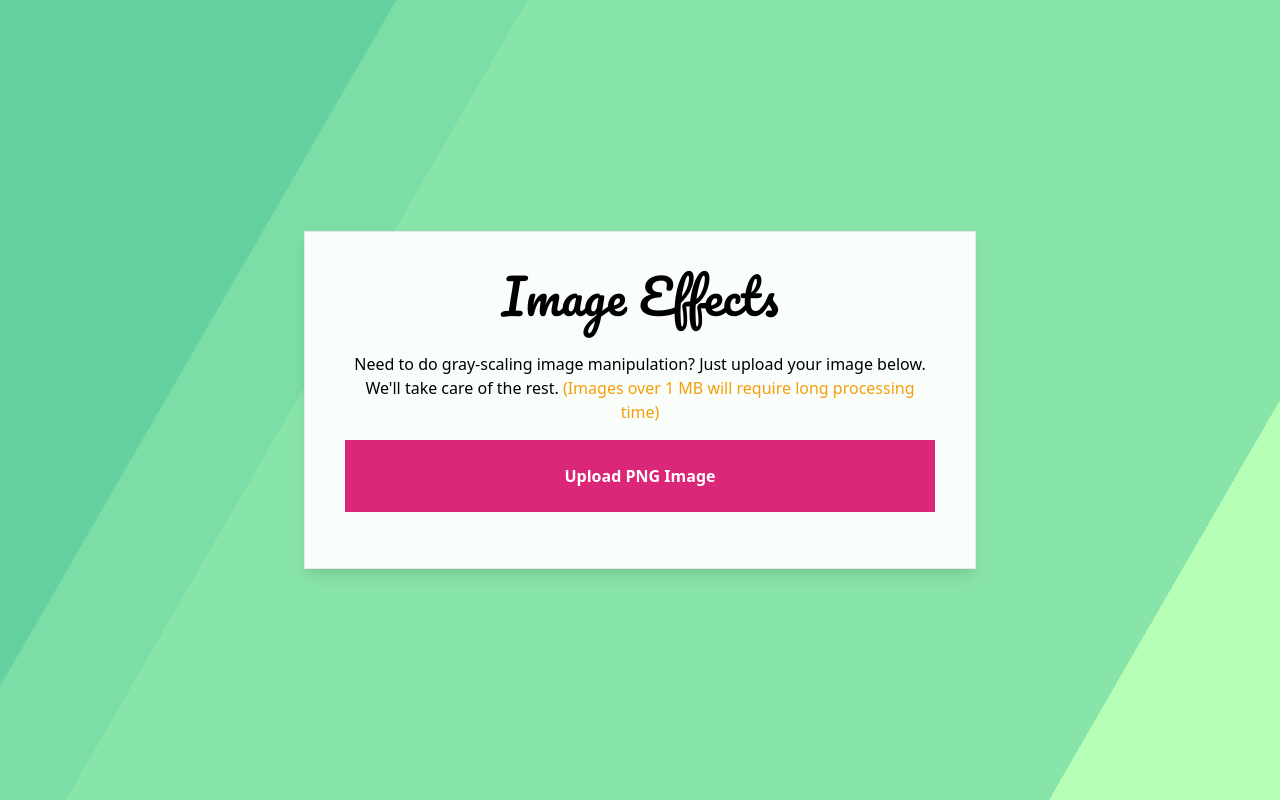
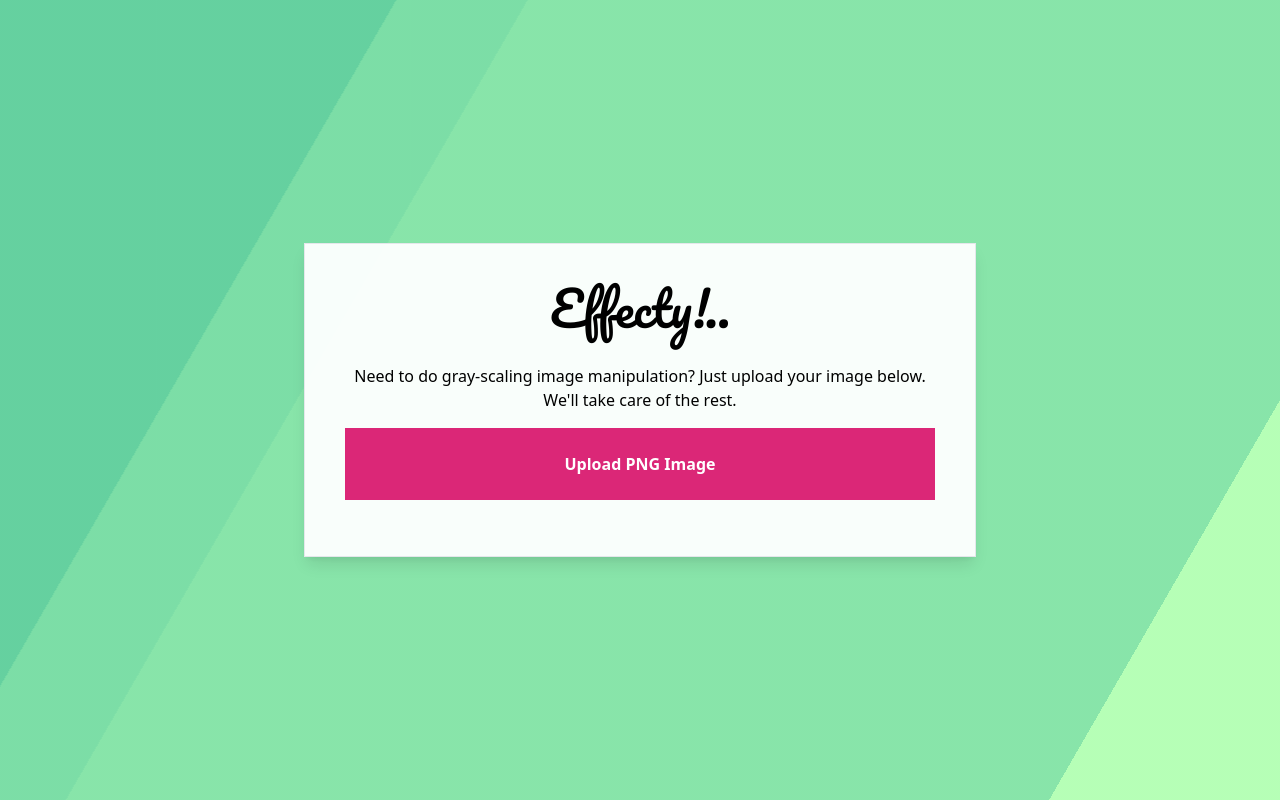
Before and after one commit to Adham-Niazy/Effecty, a website built with webpack: page dist/index.html in a window 1280 px wide. Built offline with nearby package versions, Linux system fonts and the light colour scheme; files whose address does not match are found by name.

Commit message:
New build after editing

```diff
--- a/dist/index.html
+++ b/dist/index.html
@@ -1,4 +1,4 @@
-<!doctype html><html><head><meta charset="utf-8"/><title>Image Effects</title><link href="https://unpkg.com/tailwindcss@^2/dist/tailwind.min.css" rel="stylesheet"/><link rel="preconnect" href="https://fonts.googleapis.com"/><link rel="preconnect" href="https://fonts.gstatic.com" crossorigin/><link href="https://fonts.googleapis.com/css2?family=Pacifico&display=swap" rel="stylesheet"/><link rel="stylesheet" href="style.css"/><style>h1 {
+<!doctype html><html><head><meta charset="utf-8"/><title>Effecty!</title><link href="https://unpkg.com/tailwindcss@^2/dist/tailwind.min.css" rel="stylesheet"/><link rel="preconnect" href="https://fonts.googleapis.com"/><link rel="preconnect" href="https://fonts.gstatic.com" crossorigin/><link href="https://fonts.googleapis.com/css2?family=Pacifico&display=swap" rel="stylesheet"/><link rel="stylesheet" href="style.css"/><style>h1 {
         font-family: "Pacifico", cursive;
       }
 
@@ -27,4 +27,4 @@
         100% {
           transform: translateX(25%);
         }
-      }</style><script defer="defer" src="index.js"></script></head><body><div class="bg fixed inset-y-0 -inset-x-2/4 opacity-50 z-0 bg-gradient-to-r from-yellow-400 to-pink-500"></div><div class="bg fixed inset-y-0 -inset-x-2/4 opacity-50 z-0 bg-gradient-to-r from-yellow-400 to-pink-500"></div><div class="bg fixed inset-y-0 -inset-x-2/4 opacity-50 z-0 bg-gradient-to-r from-yellow-400 to-pink-500"></div><div class="flex items-center justify-center h-screen relative z-100"><div class="bg-white bg-opacity-95 border shadow-lg p-10 text-center max-w-2xl"><h1 class="text-5xl mb-8">Image Effects</h1><p class="mb-4">Need to do gray-scaling image manipulation? Just upload your image below. We'll take care of the rest. <span class="text-yellow-500">(Images over 1 MB will require long processing time)</span></p><label class="bg-pink-600 text-white w-full p-6 block cursor-pointer font-bold mb-4"><input type="file" id="upload" accept=".png" class="hidden"/> Upload PNG Image</label><p class="text-red-500 hidden" id="error">Unfortunately we works on PNG images only.</p><div class="text-yellow-500 animate-bounce hidden" id="loading">We are processing your image right now be patient.</div><img id="new-img" class="w-auto mx-auto new-image"/></div></div></body></html>
+      }</style><script defer="defer" src="index.js"></script></head><body><div class="bg fixed inset-y-0 -inset-x-2/4 opacity-50 z-0 bg-gradient-to-r from-yellow-400 to-pink-500"></div><div class="bg fixed inset-y-0 -inset-x-2/4 opacity-50 z-0 bg-gradient-to-r from-yellow-400 to-pink-500"></div><div class="bg fixed inset-y-0 -inset-x-2/4 opacity-50 z-0 bg-gradient-to-r from-yellow-400 to-pink-500"></div><div class="flex items-center justify-center h-screen relative z-100"><div class="bg-white bg-opacity-95 border shadow-lg p-10 text-center max-w-2xl"><h1 class="text-5xl mb-8">Effecty!..</h1><p class="mb-4">Need to do gray-scaling image manipulation? Just upload your image below. We'll take care of the rest.</p><label class="bg-pink-600 text-white w-full p-6 block cursor-pointer font-bold mb-4"><input type="file" id="upload" accept=".png" class="hidden"/> Upload PNG Image</label><p class="text-red-500 hidden" id="error">Unfortunately we works on PNG images only.</p><div class="text-yellow-500 animate-bounce hidden" id="loading">We are processing your image right now be patient.</div><img id="new-img" class="w-auto mx-auto new-image"/></div></div></body></html>
```
